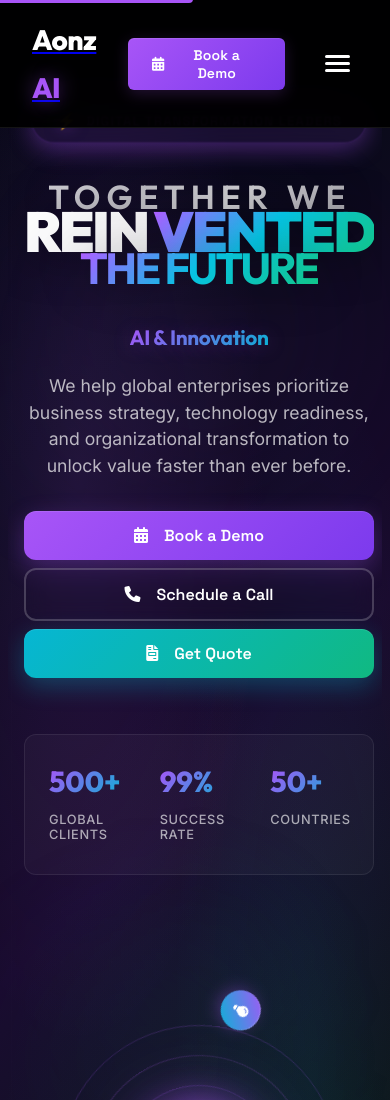
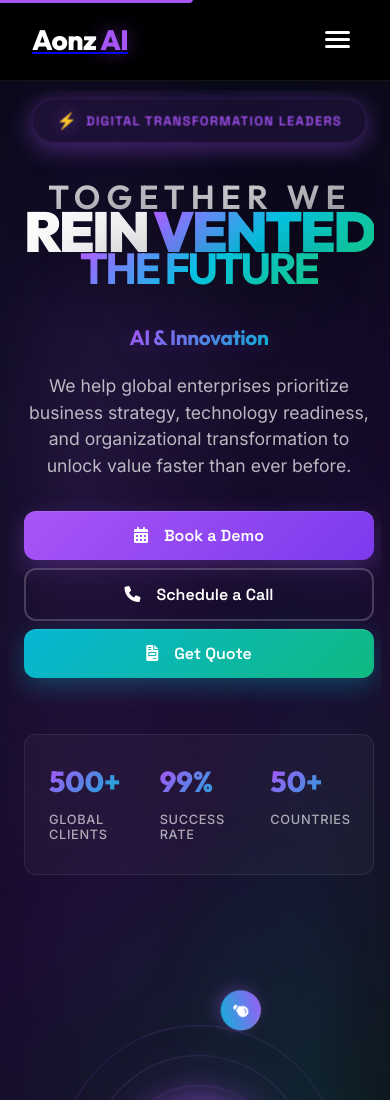
Before and after one commit to BytesByJay/Aonz.ai, a website: page index.html in a window 390 px wide. Shown: the top 1100 px of the page. Drawn offline with nearby package versions, Linux system fonts and the light colour scheme.

Commit message:
Remove styles for .cta-button, setting display to none

```diff
--- a/styles.css
+++ b/styles.css
@@ -1927,10 +1927,7 @@ section {
     }
 
     .cta-button {
-        padding: var(--space-xs) var(--space-md);
-        font-size: 0.875rem;
-        order: -1;
-        margin-right: var(--space-sm);
+        display: none;
     }
 
     .nav-actions {
```
